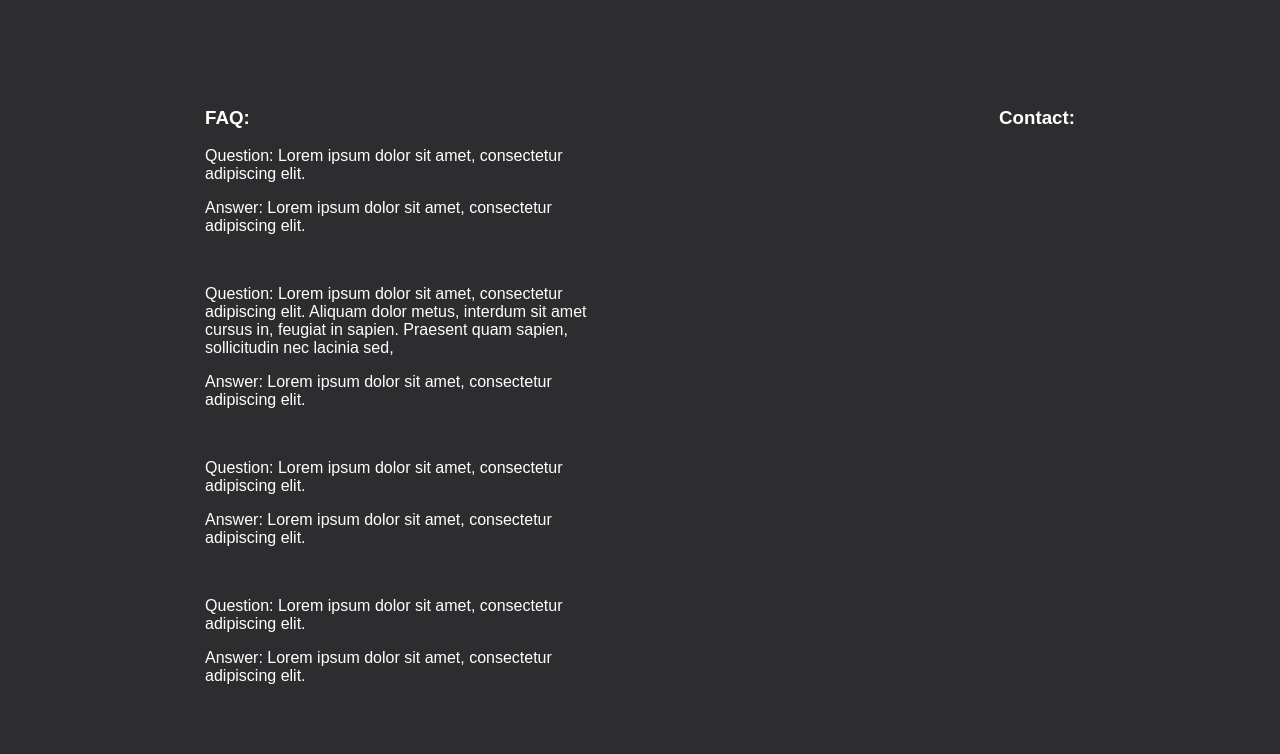
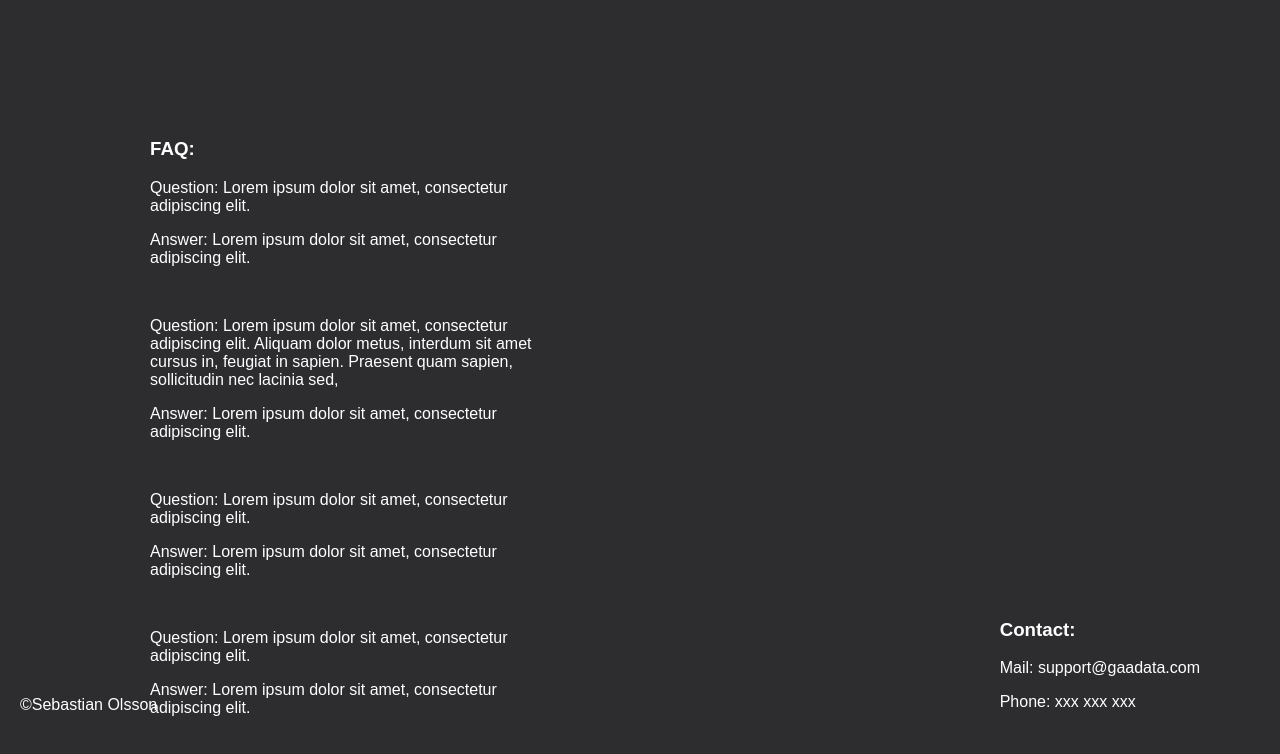
Before and after one commit to Fri5nd/G-Data, a plain HTML site: page html/help.html in a window 1280 px wide. Shown: the part 60-814 px from the top of the page. Drawn offline with Linux system fonts and the light colour scheme.

Commit message:
website done, not looking very good:)

```diff
--- a/html/help.html
+++ b/html/help.html
@@ -19,7 +19,6 @@
     </nav>
 
     <div class="main-content-help">
-        <section class="help-left">
         <h3>FAQ:</h3>
         <p>Question: Lorem ipsum dolor sit amet, consectetur adipiscing elit.</p>
         <p>Answer: Lorem ipsum dolor sit amet, consectetur adipiscing elit.</p>
@@ -32,10 +31,17 @@
         <br>
         <p>Question: Lorem ipsum dolor sit amet, consectetur adipiscing elit.</p>
         <p>Answer: Lorem ipsum dolor sit amet, consectetur adipiscing elit.</p>
-        </section>
-        <section class="help-right">
+    </div>
+
+    <footer>
+        <div class="footer-left">
+            <p>&copy;Sebastian Olsson</p>
+        </div>
+        <div class="footer-right">
             <h3>Contact:</h3>
-        </section>
+            <p> Mail: support@gaadata.com</p>
+            <p>Phone: xxx xxx xxx</p>
         </div>
+    </footer>
 </body>
 </html>
--- a/style.css
+++ b/style.css
@@ -31,6 +31,27 @@ nav {
 
 .left a {
     margin-right: 2rem;
+}
+
+
+/* Footer */
+
+footer {
+    position: fixed;
+    bottom: 0;
+    left: 0;
+    width: 100%;
+    display: flex;
+    justify-content: space-between;
+    padding: 10px 20px;
+}
+
+.footer-right {
+    margin-right: 100px;
+}
+
+.footer-left {
+    margin-top: 80px;
 }
 
 
@@ -120,11 +141,6 @@ table td {
 /* Help */
 
 .main-content-help {
-    margin-top: 100px;
-    display: flex;
-    justify-content: space-around;
-}
-
-.help-left {
+    margin: 150px;
     max-width: 30vw;
 }
```
Also changed, not shown: html/statistics.html (+4 -1 lines), index.html (+8 -4 lines). Lines whose indentation alone changed are shown as unchanged.
